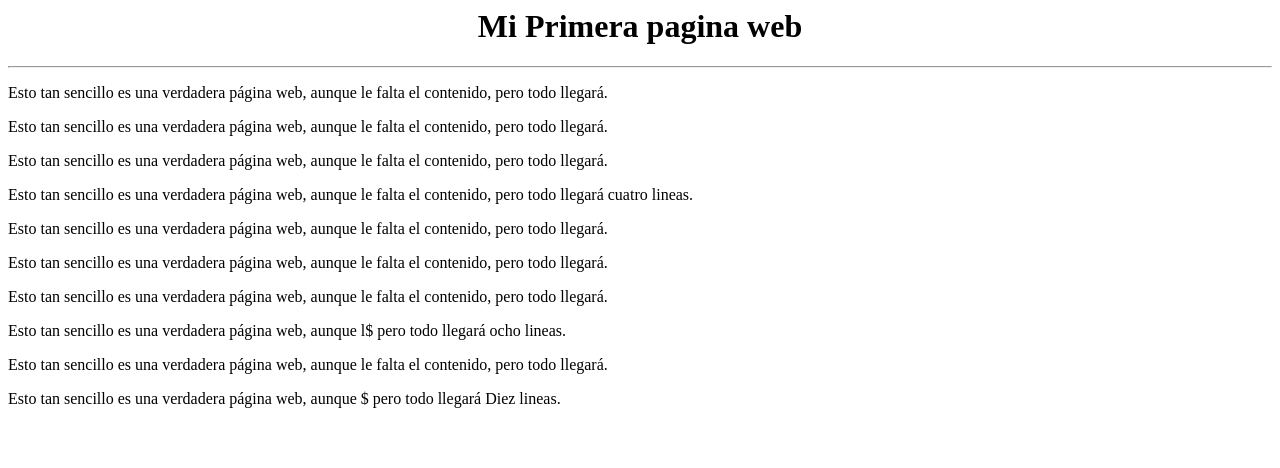
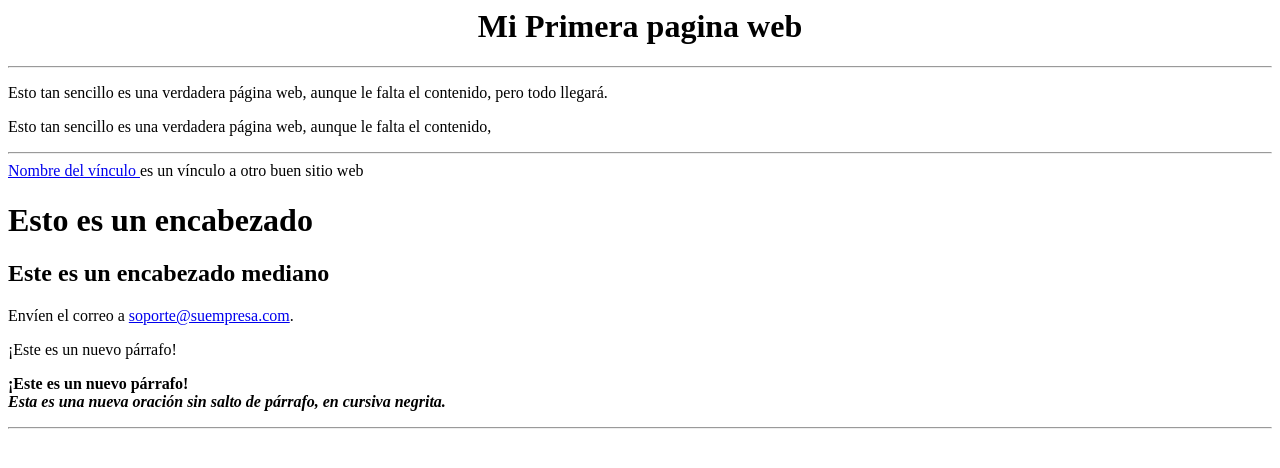
Before and after one commit to angelAbaro/probandoSO, a plain HTML site: page index.html in a window 1280 px wide. Drawn offline with Linux system fonts and the light colour scheme.

Commit message:
Jueves git push 8:00 pm de lunes a Jueves +  algunas modificaciones

```diff
--- a/index.html
+++ b/index.html
@@ -9,21 +9,27 @@
 <P>Esto tan sencillo es una verdadera página web, aunque le falta el contenido,
 pero todo llegará.</P>
 <P>Esto tan sencillo es una verdadera página web, aunque le falta el contenido,
-pero todo llegará.</P>
-<P>Esto tan sencillo es una verdadera página web, aunque le falta el contenido,
-pero todo llegará.</P><P>Esto tan sencillo es una verdadera página web, aunque le falta el contenido,
-pero todo llegará cuatro lineas.</P>
-<P>Esto tan sencillo es una verdadera página web, aunque le falta el contenido,
-pero todo llegará.</P>
-<P>Esto tan sencillo es una verdadera página web, aunque le falta el contenido,
-pero todo llegará.</P>
-<P>Esto tan sencillo es una verdadera página web, aunque le falta el contenido,
-pero todo llegará.</P><P>Esto tan sencillo es una verdadera página web, aunque l$
-pero todo llegará ocho lineas.</P>
+<HR>
 
-<P>Esto tan sencillo es una verdadera página web, aunque le falta el contenido,
-pero todo llegará.</P><P>Esto tan sencillo es una verdadera página web, aunque $
-pero todo llegará Diez lineas.</P>
+<a href="http://algunsitiowebestupendo.com">Nombre del vínculo </a>
+
+es un vínculo a otro buen sitio web
+
+<H1>Esto es un encabezado</H1>
+
+<H2>Este es un encabezado mediano</H2>
+
+Envíen el correo a <a href="mailto:soporte@suempresa.com">
+
+soporte@suempresa.com</a>.
+
+<P> ¡Este es un nuevo párrafo!
+
+<P> <B>¡Este es un nuevo párrafo!</B>
+
+<BR> <B><I>Esta es una nueva oración sin salto de párrafo, en cursiva negrita.</I></B>
+
+<HR>
 
 </BODY>
 </HTML>
```
